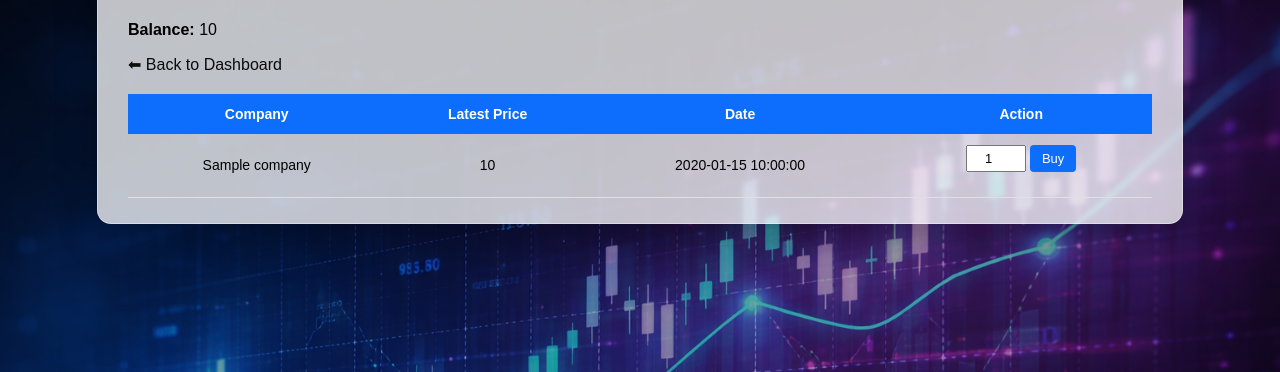
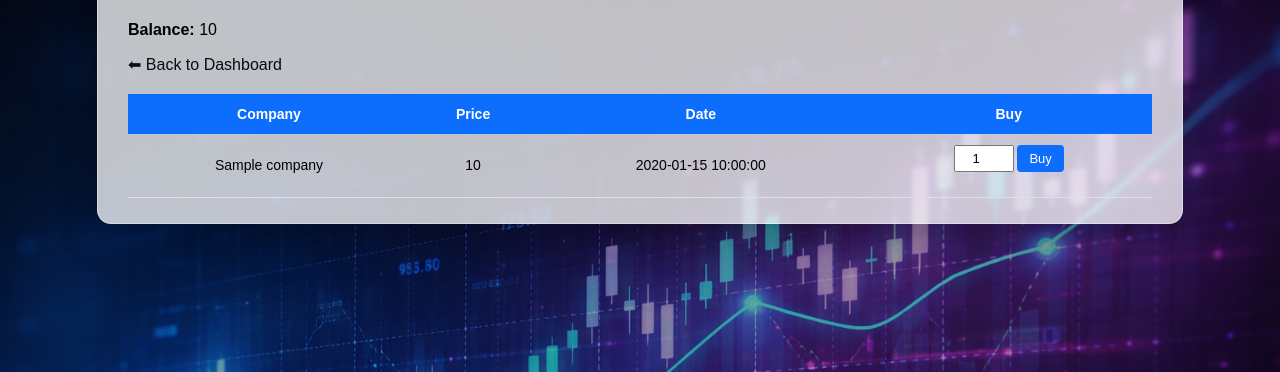
Before and after one commit to sujalbagade02/stock-trading-dashboard, a Flask app: template templates/watchlist.html in a window 1280 px wide. Shown: the part 123-495 px from the top of the page. Run offline with Flask 3, Linux system fonts and the light colour scheme; the template is opened without the code that fills it: most values are stand-ins (such as "Sample title", 1, 10 or a date in 2020).

Commit message:
updated watchlist

```diff
--- a/templates/watchlist.html
+++ b/templates/watchlist.html
@@ -11,9 +11,9 @@
     <table>
         <tr>
             <th>Company</th>
-            <th>Latest Price</th>
+            <th>Price</th>
             <th>Date</th>
-            <th>Action</th>
+            <th>Buy</th>
         </tr>
 
         {% for stock in watchlist %}
@@ -21,14 +21,9 @@
             <td>{{ stock.company }}</td>
             <td>{{ stock.price }}</td>
             <td>{{ stock.date }}</td>
-
             <td>
                 <form method="POST" action="/buy/{{ stock.company }}">
-                    <input type="number"
-                           name="quantity"
-                           min="1"
-                           value="1"
-                           required>
+                    <input type="number" name="quantity" value="1" min="1" required>
                     <button type="submit">Buy</button>
                 </form>
             </td>
```
